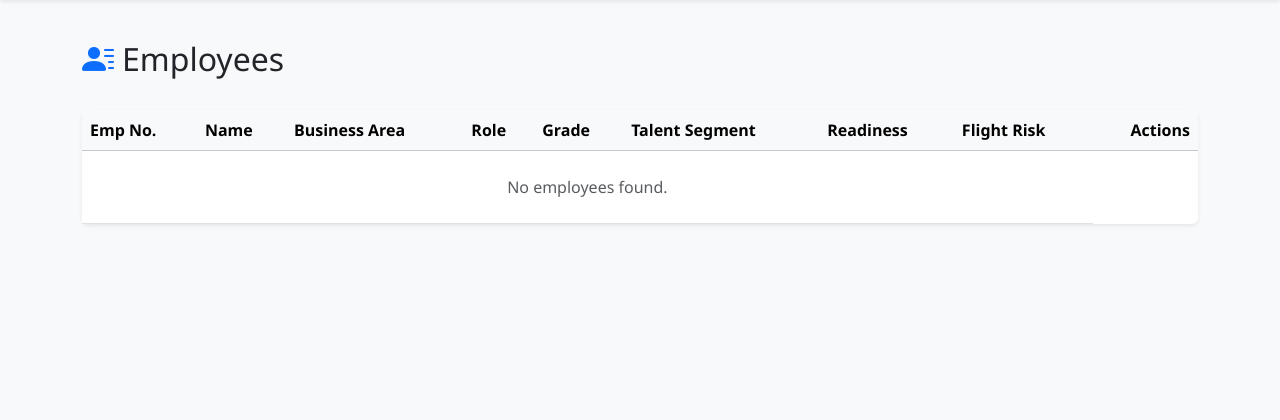
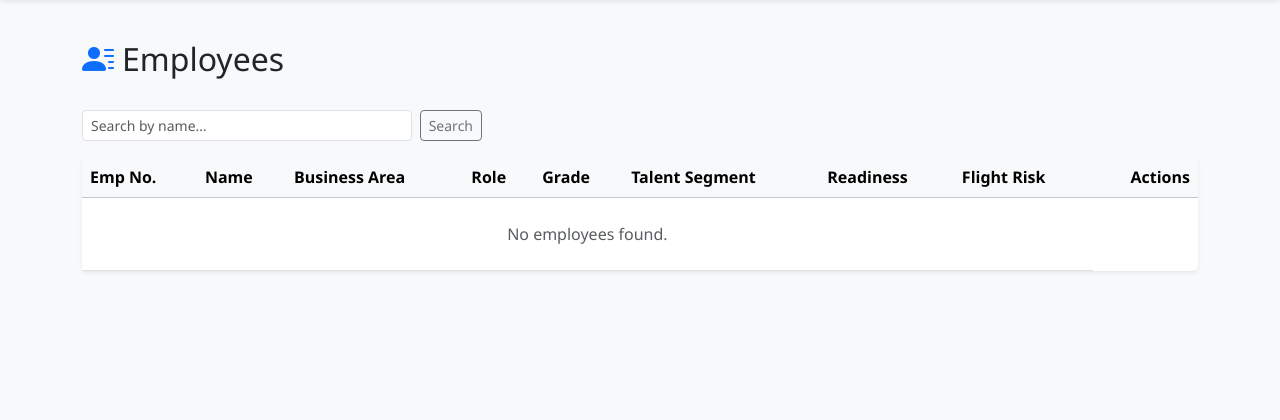
Before and after one commit to pinkmew/Talent-Management-Project, a Flask app: page /employees in a window 1280 px wide. Shown: the part 58-478 px from the top of the page. Run offline with Flask 3, Linux system fonts and the light colour scheme; the visitor is signed in with stand-in values (Sample User, id 1); data comes from the database, SQL or seed files in the repository; data that the repository does not hold is empty; some libraries are stand-ins or nearby versions.

Commit message:
Add name search filter to employee list

```diff
--- a/app/routes/employees.py
+++ b/app/routes/employees.py
@@ -5,7 +5,7 @@ app/routes/employees.py — Employee CRUD routes.
 Audit log entries are written on every mutating action.
 """
 
-from flask import Blueprint, render_template, redirect, url_for, flash, abort
+from flask import Blueprint, render_template, redirect, url_for, flash, abort, request
 from flask_login import login_required, current_user
 from datetime import datetime, timezone
 
@@ -20,9 +20,12 @@ employees_bp = Blueprint('employees', __name__)
 @employees_bp.route('/employees')
 @login_required
 def index():
-    """List all employees."""
-    employees = Employee.query.order_by(Employee.full_name).all()
-    return render_template('employees/index.html', employees=employees, title='Employees')
+    q = request.args.get('q', '').strip()
+    query = Employee.query.order_by(Employee.full_name)
+    if q:
+        query = query.filter(Employee.full_name.ilike(f'%{q}%'))
+    employees = query.all()
+    return render_template('employees/index.html', employees=employees, title='Employees', search_query=q)
 
 
 @employees_bp.route('/employees/<int:employee_id>')
--- a/app/templates/employees/index.html
+++ b/app/templates/employees/index.html
@@ -8,6 +8,12 @@
   </a>
   {% endif %}
 </div>
+
+<form method="GET" class="mb-3 d-flex gap-2" style="max-width:400px;">
+  <input type="search" name="q" class="form-control form-control-sm" placeholder="Search by name…" value="{{ search_query }}">
+  <button class="btn btn-sm btn-outline-secondary" type="submit">Search</button>
+  {% if search_query %}<a href="{{ url_for('employees.index') }}" class="btn btn-sm btn-outline-danger">Clear</a>{% endif %}
+</form>
 
 <div class="card border-0 shadow-sm">
   <div class="card-body p-0">
```
